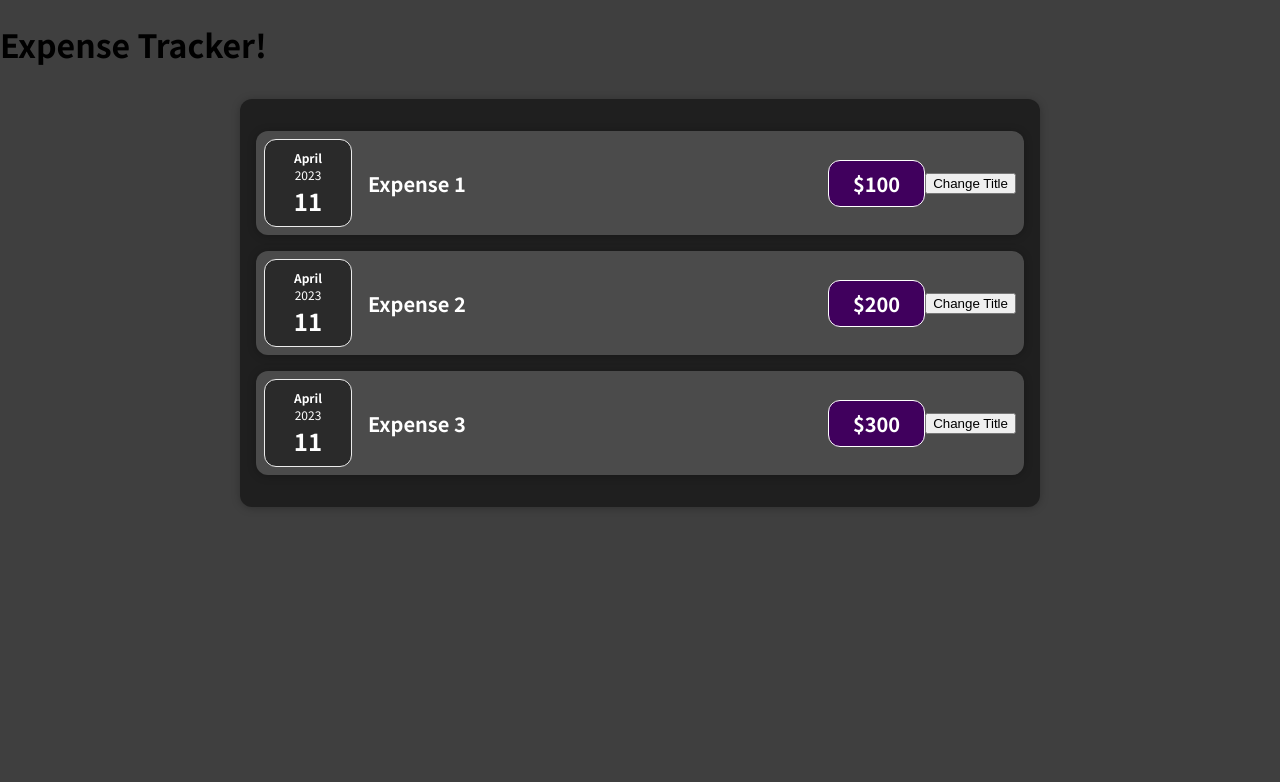
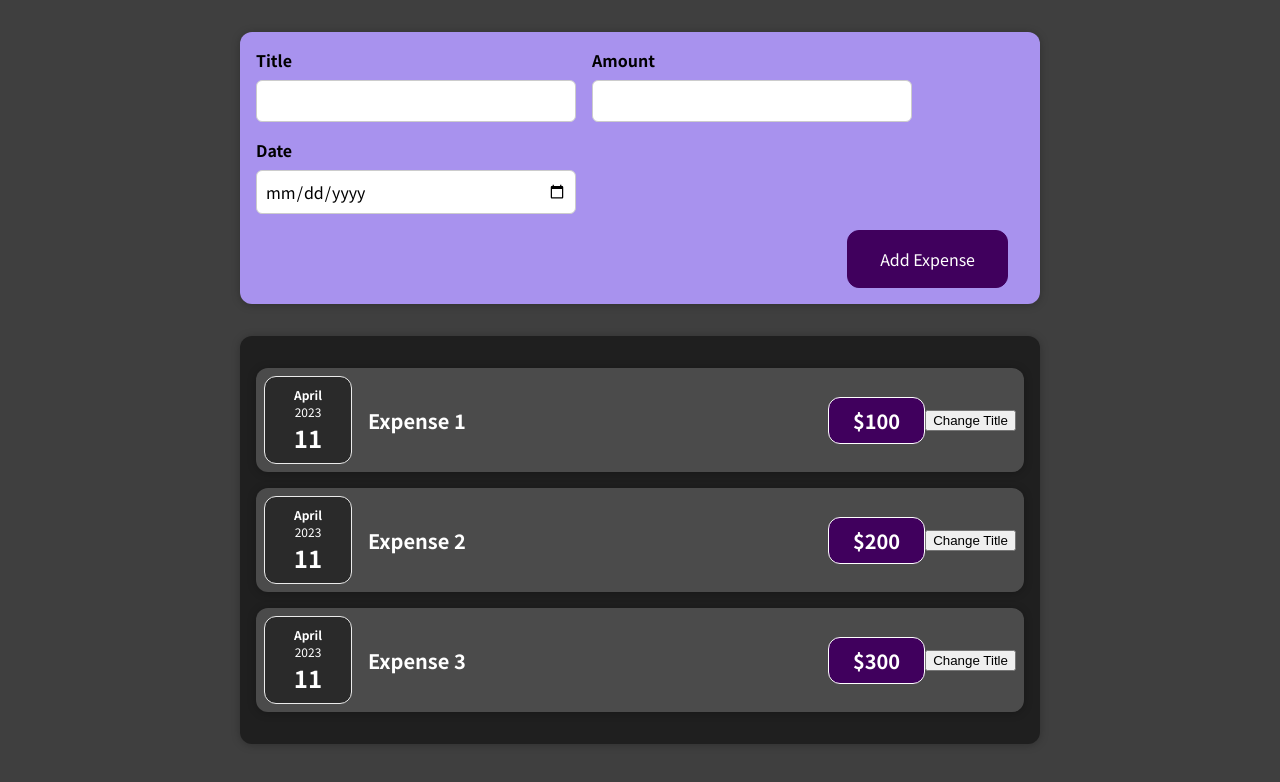
Before and after one commit to kidavito/expense-tracker, a React (Create React App) app: page / in a window 1280 px wide. Shown: the top 782 px of the page. Built offline with nearby package versions, Linux system fonts and the light colour scheme.

Commit message:
user input components added

```diff
--- a/src/App.js
+++ b/src/App.js
@@ -1,5 +1,9 @@
 import React from "react";
-// Tree Structure: Expenses.js > ExpenseItem.js > ExpenseDate.js:
+
+// [INPUT] Tree Structure: NewExpense.js > ExpenseForm.js:
+import NewExpense from "./components/NewExpense/NewExpense";
+
+// [OUTPUT] Tree Structure: Expenses.js > ExpenseItem.js > ExpenseDate.js:
 import Expenses from "./components/Expenses/Expenses";
 
 function App() {
@@ -37,7 +41,7 @@
   // Render HTML using JSX:
   return (
     <div>
-      <h1>Expense Tracker!</h1>
+      <NewExpense />
       <Expenses items={expenses} />
     </div>
   );
--- /dev/null
+++ b/src/components/NewExpense/ExpenseForm.css
@@ -0,0 +1,26 @@
+.new-expense__controls {
+  display: flex;
+  flex-wrap: wrap;
+  gap: 1rem;
+  margin-bottom: 1rem;
+  text-align: left;
+}
+
+.new-expense__control label {
+  font-weight: bold;
+  margin-bottom: 0.5rem;
+  display: block;
+}
+
+.new-expense__control input {
+  font: inherit;
+  padding: 0.5rem;
+  border-radius: 6px;
+  border: 1px solid #ccc;
+  width: 20rem;
+  max-width: 100%;
+}
+
+.new-expense__actions {
+  text-align: right;
+}
--- /dev/null
+++ b/src/components/NewExpense/ExpenseForm.js
@@ -0,0 +1,28 @@
+import React from "react";
+import "./ExpenseForm.css";
+
+function ExpenseForm() {
+  return (
+    <form>
+      <div className="new-expense__controls">
+        <div className="new-expense__control">
+          <label>Title</label>
+          <input type="text" />
+        </div>
+        <div className="new-expense__control">
+          <label>Amount</label>
+          <input type="number" min="0.01" step="0.01" />
+        </div>
+        <div className="new-expense__control">
+          <label>Date</label>
+          <input type="date" min="2019-01-01" max="2022-12-31" />
+        </div>
+      </div>
+      <div className="new-expense__actions">
+        <button type="submit">Add Expense</button>
+      </div>
+    </form>
+  );
+}
+
+export default ExpenseForm;
--- /dev/null
+++ b/src/components/NewExpense/NewExpense.css
@@ -0,0 +1,38 @@
+.new-expense {
+  background-color: #a892ee;
+  padding: 1rem;
+  margin: 2rem auto;
+  width: 50rem;
+  max-width: 95%;
+  border-radius: 12px;
+  text-align: center;
+  box-shadow: 0 1px 8px rgba(0, 0, 0, 0.25);
+}
+
+.new-expense button {
+  font: inherit;
+  cursor: pointer;
+  padding: 1rem 2rem;
+  border: 1px solid #40005d;
+  background-color: #40005d;
+  color: white;
+  border-radius: 12px;
+  margin-right: 1rem;
+}
+
+.new-expense button:hover,
+.new-expense button:active {
+  background-color: #510674;
+  border-color: #510674;
+}
+
+.new-expense button.alternative {
+  color: #220131;
+  border-color: transparent;
+  background-color: transparent;
+}
+
+.new-expense button.alternative:hover,
+.new-expense button.alternative:active {
+  background-color: #ddb3f8;
+}
--- /dev/null
+++ b/src/components/NewExpense/NewExpense.js
@@ -0,0 +1,13 @@
+import React from "react";
+import "./NewExpense.css";
+import ExpenseForm from "./ExpenseForm";
+
+function NewExpense() {
+  return (
+    <div className="new-expense">
+      <ExpenseForm />
+    </div>
+  );
+}
+
+export default NewExpense;
```
